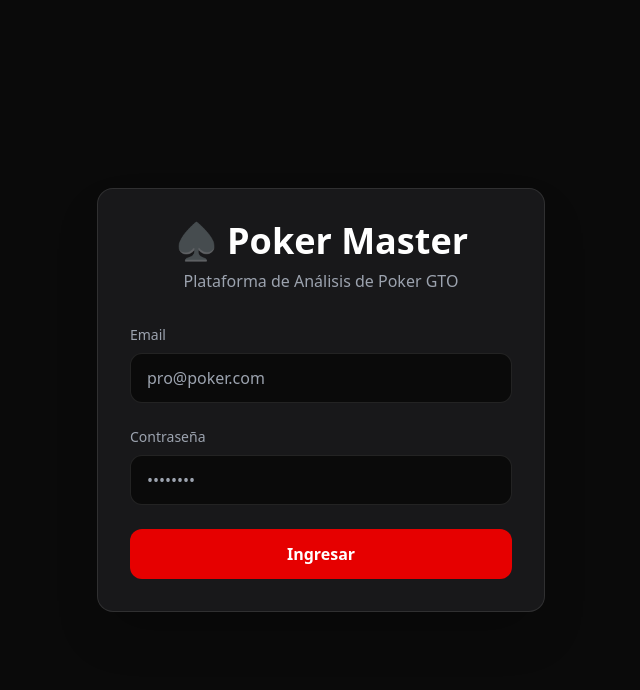
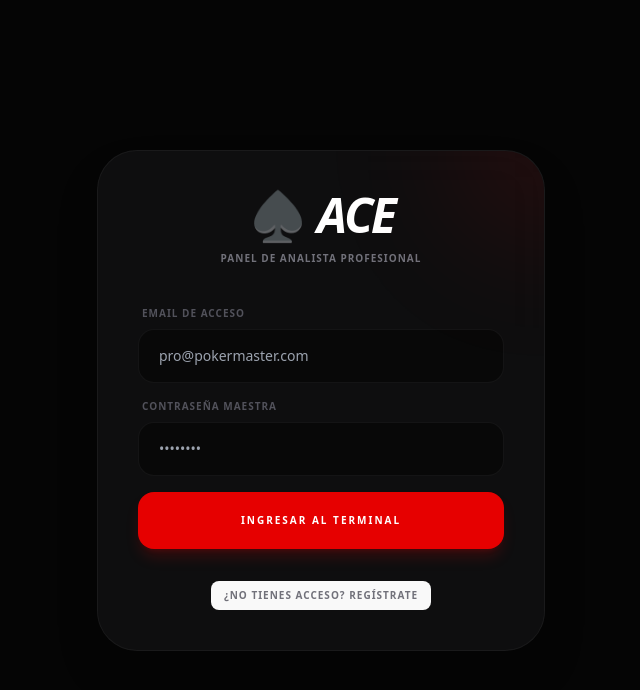
Before and after one commit to heliogr/poker-master, a React (Vite) app: page /login in a window 1280 px wide. Shown: the top 690 px of the page, without its empty margins (319-959 px from the left). Built offline with nearby package versions, Linux system fonts and the light colour scheme.

Commit message:
Add sign-up functionality and improve login UI

```diff
--- a/src/pages/Login.tsx
+++ b/src/pages/Login.tsx
@@ -7,69 +7,92 @@ const Login = () => {
   const [password, setPassword] = useState('');
   const [loading, setLoading] = useState(false);
   const [error, setError] = useState('');
+  const [isSignUp, setIsSignUp] = useState(false);
   const navigate = useNavigate();
 
-  const handleLogin = async (e: React.FormEvent) => {
+  const handleAction = async (e: React.FormEvent) => {
     e.preventDefault();
     setLoading(true);
     setError('');
 
-    const { error } = await supabase.auth.signInWithPassword({ email, password });
-
-    if (error) {
-      setError(error.message);
-      setLoading(false);
+    if (isSignUp) {
+      const { error } = await supabase.auth.signUp({ email, password });
+      if (error) {
+        setError(error.message);
+        setLoading(false);
+      } else {
+        alert('Registro exitoso. ¡Ya puedes ingresar!');
+        setIsSignUp(false);
+        setLoading(false);
+      }
     } else {
-      navigate('/');
+      const { error } = await supabase.auth.signInWithPassword({ email, password });
+      if (error) {
+        setError(error.message);
+        setLoading(false);
+      } else {
+        navigate('/');
+      }
     }
   };
 
   return (
-    <div className="min-h-screen bg-background flex flex-col items-center justify-center p-4">
-      <div className="w-full max-w-md bg-surface p-8 rounded-2xl border border-white/10 shadow-2xl">
-        <div className="text-center mb-8">
-          <h1 className="text-4xl font-bold flex justify-center items-center gap-2 mb-2">
-            <span className="text-primary">♠️</span> Poker Master
+    <div className="min-h-screen bg-[#050505] flex flex-col items-center justify-center p-4">
+      <div className="w-full max-w-md bg-zinc-900/50 backdrop-blur-xl p-10 rounded-[2.5rem] border border-white/5 shadow-2xl relative overflow-hidden">
+        <div className="absolute -top-24 -right-24 w-48 h-48 bg-primary/10 rounded-full blur-3xl"></div>
+
+        <div className="text-center mb-10">
+          <h1 className="text-5xl font-black italic tracking-tighter flex justify-center items-center gap-3 mb-3 text-white">
+            <span className="text-primary not-italic">♠️</span> ACE
           </h1>
-          <p className="text-gray-400">Plataforma de Análisis de Poker GTO</p>
+          <p className="text-zinc-500 font-bold tracking-widest text-[10px] uppercase">{isSignUp ? 'Crear nueva cuenta élite' : 'Panel de Analista Profesional'}</p>
         </div>
 
         {error && (
-          <div className="bg-red-500/20 text-red-400 p-3 rounded-lg mb-4 text-sm">
+          <div className="bg-primary/10 border border-primary/20 text-primary p-4 rounded-2xl mb-6 text-[10px] font-black uppercase tracking-widest text-center">
             {error}
           </div>
         )}
 
-        <form onSubmit={handleLogin} className="space-y-6">
+        <form onSubmit={handleAction} className="space-y-4">
           <div>
-            <label className="block text-sm font-medium text-gray-400 mb-2">Email</label>
+            <label className="block text-[10px] font-black text-zinc-600 uppercase tracking-widest mb-2 ml-1">Email de Acceso</label>
             <input
               type="email"
               value={email}
               onChange={(e) => setEmail(e.target.value)}
-              className="w-full bg-background border border-white/10 rounded-xl px-4 py-3 text-white focus:outline-none focus:border-primary transition-colors"
-              placeholder="pro@poker.com"
+              className="w-full bg-black/40 border border-white/5 rounded-2xl px-5 py-4 text-white focus:outline-none focus:border-primary transition-all font-medium text-sm"
+              placeholder="pro@pokermaster.com"
               required
             />
           </div>
           <div>
-            <label className="block text-sm font-medium text-gray-400 mb-2">Contraseña</label>
+            <label className="block text-[10px] font-black text-zinc-600 uppercase tracking-widest mb-2 ml-1">Contraseña Maestra</label>
             <input
               type="password"
               value={password}
               onChange={(e) => setPassword(e.target.value)}
-              className="w-full bg-background border border-white/10 rounded-xl px-4 py-3 text-white focus:outline-none focus:border-primary transition-colors"
+              className="w-full bg-black/40 border border-white/5 rounded-2xl px-5 py-4 text-white focus:outline-none focus:border-primary transition-all font-medium text-sm"
               placeholder="••••••••"
               required
             />
           </div>
           <button
             disabled={loading}
-            className="w-full bg-primary hover:bg-primaryHover disabled:opacity-50 text-white font-bold py-3 px-4 rounded-xl transition-colors mt-4"
+            className="w-full bg-primary hover:scale-[1.02] active:scale-95 disabled:opacity-50 text-white font-black text-[10px] uppercase tracking-[0.2em] py-5 rounded-2xl transition-all mt-6 shadow-lg shadow-primary/20"
           >
-            {loading ? 'Ingresando...' : 'Ingresar'}
+            {loading ? 'Sincronizando...' : (isSignUp ? 'Crear Cuenta' : 'Ingresar al Terminal')}
           </button>
         </form>
+
+        <div className="mt-8 text-center">
+          <button
+            onClick={() => setIsSignUp(!isSignUp)}
+            className="text-[10px] font-black text-zinc-500 hover:text-white uppercase tracking-widest transition-colors"
+          >
+            {isSignUp ? '¿Ya tienes cuenta? Ingresa aquí' : '¿No tienes acceso? Regístrate'}
+          </button>
+        </div>
       </div>
     </div>
   );
```
